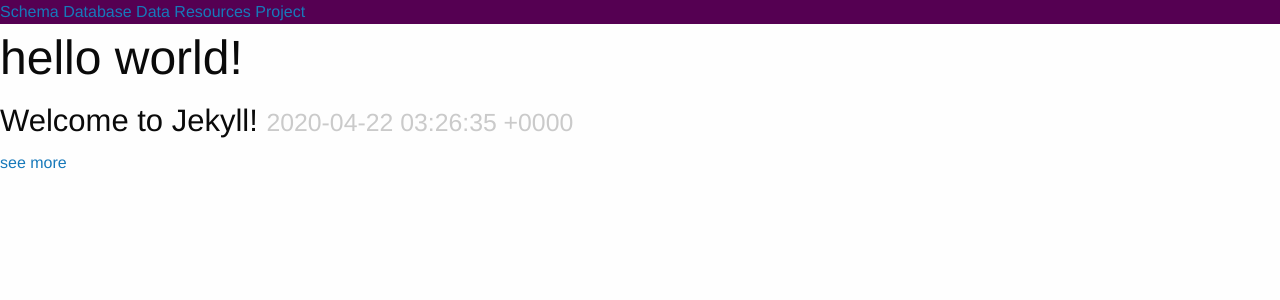
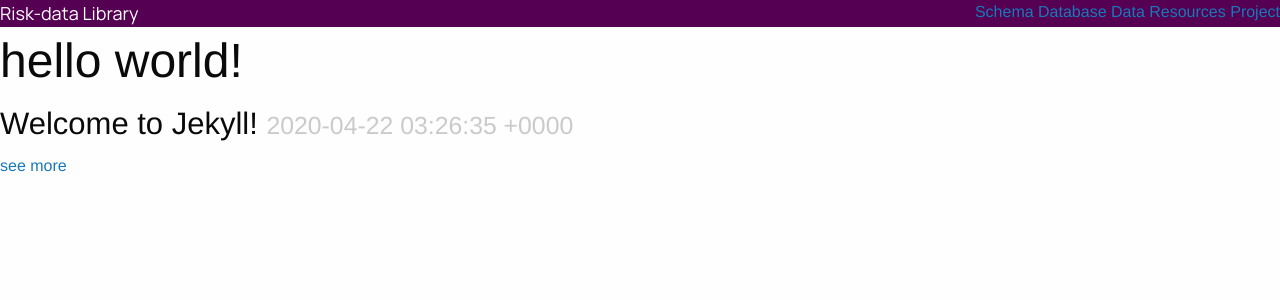
Before and after one commit to GFDRR/risk-data-library.github.io, a Jekyll site: the page built from index.html, in a window 1280 px wide. Shown: the top 300 px of the page. Built offline with Jekyll 4.4.1, drawn with Linux system fonts in a browser that asks for light colours; nearby versions of some CDN libraries.

Commit message:
reorganise sass files

```diff
--- a/_includes/navigation.html
+++ b/_includes/navigation.html
@@ -1,5 +1,8 @@
-<nav>
-  {% for item in site.data.navigation %}
-  <a href="{{item.link}}" {% if page.url == item.link %} style="color: red;" {% endif %}>{{item.name}}</a>
-  {% endfor %}
-</nav>
+<div class="navigation">
+  <div class="navigation-left">Risk-data Library</div>
+  <nav class="navigation-right">
+    {% for item in site.data.navigation %}
+    <a href="{{item.link}}" {% if page.url == item.link %} style="color: red;" {% endif %}>{{item.name}}</a>
+    {% endfor %}
+  </nav>
+</div>
--- a/_sass/_fonts.scss
+++ b/_sass/_fonts.scss
@@ -2,9 +2,11 @@
 @import url('https://fonts.googleapis.com/css2?family=Open+Sans:wght@400;600&display=swap');
 
 $primary-font: 'Manrope', sans-serif;
-$secondary-font: 'Manrope', sans-serif;
+$secondary-font: 'Open Sans', sans-serif;
 
 $primary-font-weight: 800;
 $secondary-font-weight: 600;
 $tertiary-font-weight: 500;
 $normal-font-weight: normal;
+
+$primary-font-size: 1.125rem; //18px
--- a/_sass/main.scss
+++ b/_sass/main.scss
@@ -1,5 +1,6 @@
 @import "colors";
 @import "fonts";
+@import "navigation/main";
 
 body {
   margin: 0;
--- /dev/null
+++ b/_sass/navigation/main.scss
@@ -0,0 +1,13 @@
+.navigation {
+  display: flex;
+  flex-direction: row;
+  flex-wrap: nowrap;
+  justify-content: space-between;
+  padding-top: rem-calc(20px);
+}
+
+.navigation-left {
+  font-family: $primary-font;
+  font-size: $primary-font-size;
+  color: $light-font-color;
+}
```
